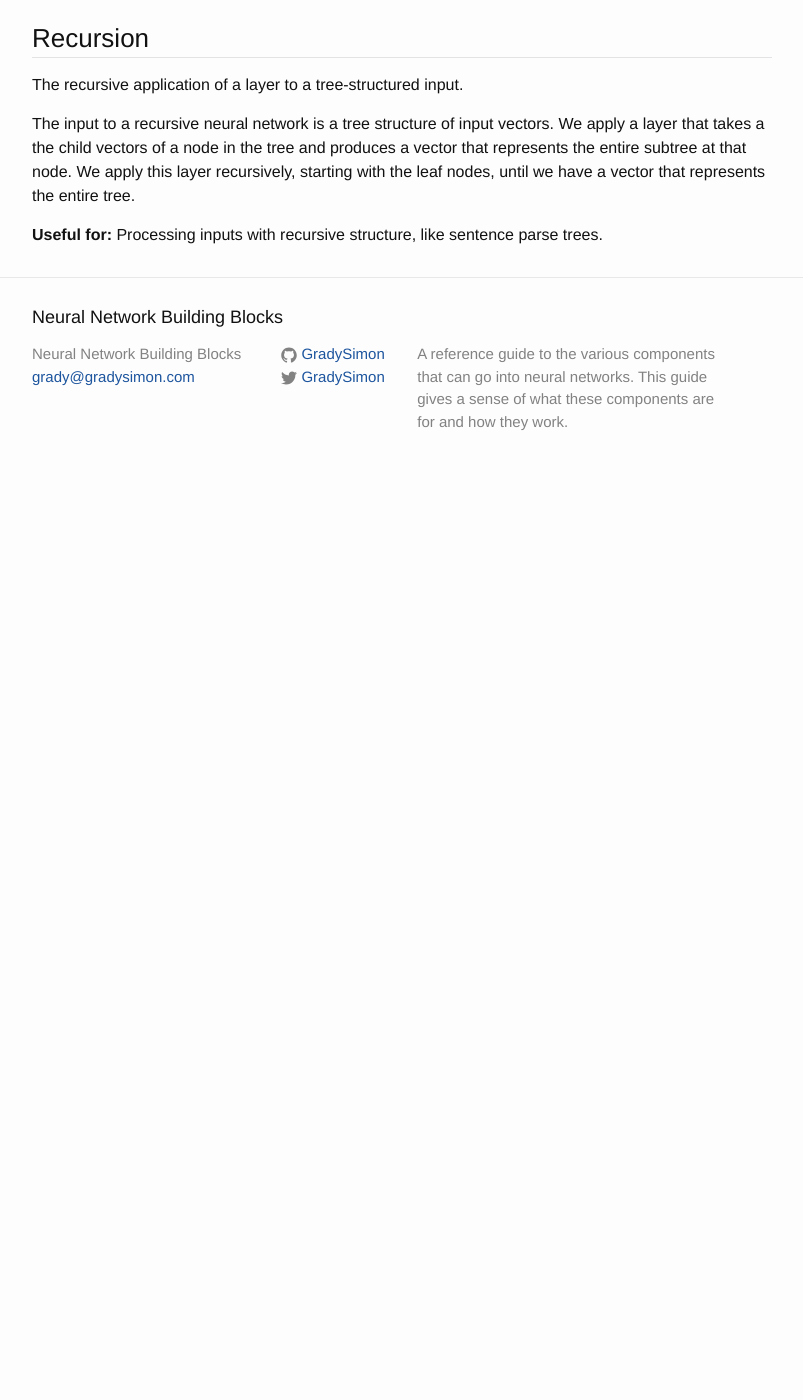
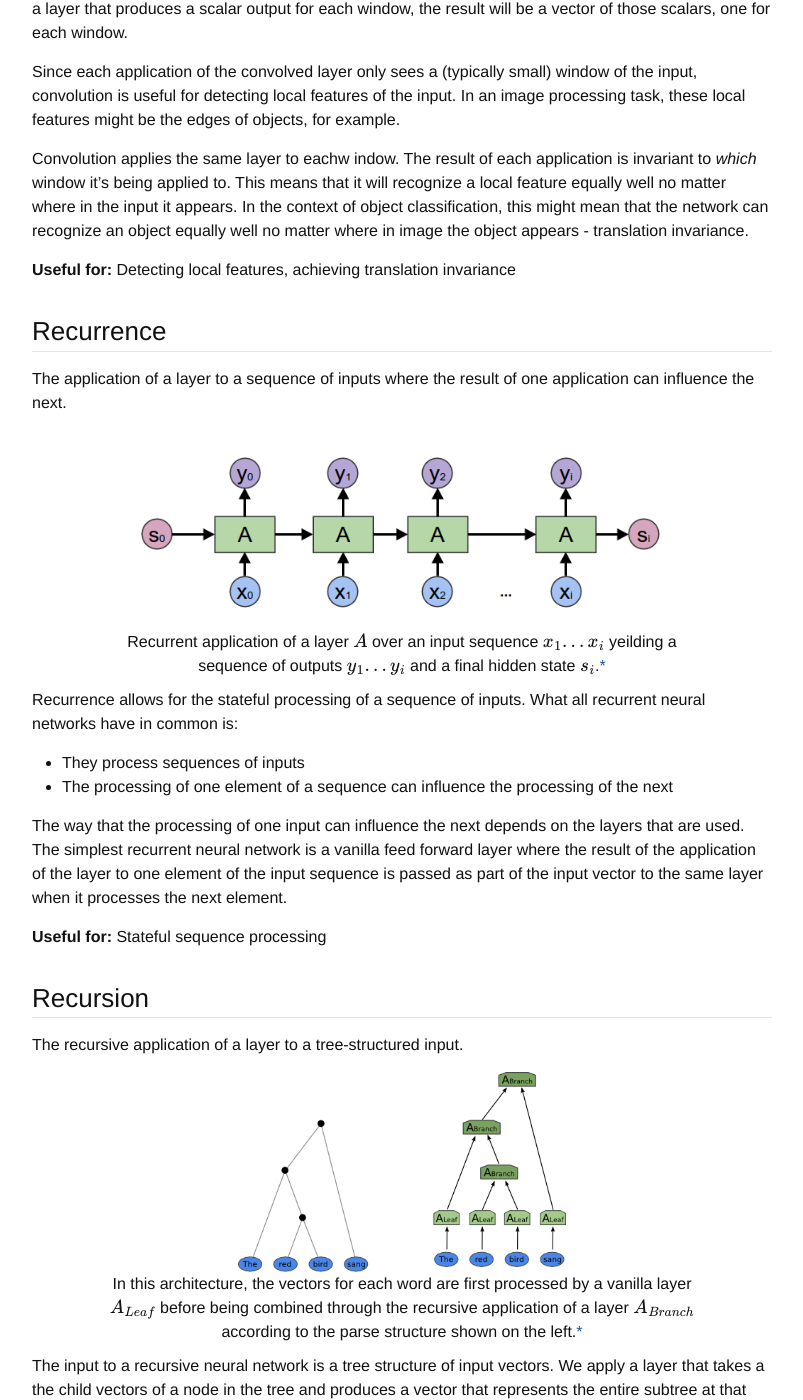
Before and after one commit to GradySimon/neural-network-building-blocks, a Jekyll site: the page built from index.md, in a window 1280 px wide and 1400 px high, scrolled down 4513 px. Shown: the whole window, without its empty margins (238-1041 px from the left). Built offline with Jekyll 4.4.1, drawn with Linux system fonts in a browser that asks for light colours; nearby versions of some CDN libraries; formulas are drawn with MathJax 3; before the commit the page ends 5006 px from its top, so only the background shows below that; some of the changed text lies outside the part shown.

Commit message:
Added figures, courtesy of Chris Olah

```diff
--- /dev/null
+++ b/_includes/ack-link.html
@@ -0,0 +1 @@
+<a href="#{{ include.name }}">{{ include.anchor }}</a>
--- /dev/null
+++ b/_includes/ack-target.html
@@ -0,0 +1 @@
+<a name="{{ include.name }}"></a>
--- a/css/building-blocks.css
+++ b/css/building-blocks.css
@@ -1,3 +1,25 @@
+img {
+    display: block;
+    margin: 0 auto;
+    height: 200px;
+}
+
+.figure {
+
+}
+
+.caption {
+    display: block;
+    margin: 0 auto;
+    text-align: center;
+    max-width: 80%;
+    margin-bottom: 10px;
+}
+
+.figure + .caption {
+    margin-top: -15px;
+}
+
 .section-header {
     padding-bottom: 5px;
     border-bottom: solid 1px #e2e3e4;
--- a/css/main.scss
+++ b/css/main.scss
@@ -15,7 +15,7 @@ $base-line-height: 1.5;
 $spacing-unit:     30px;
 
 $text-color:       #111;
-$background-color: #fdfdfd;
+$background-color: #fff;
 $brand-color:      #1d559e;
 
 $grey-color:       #828282;
--- a/index.md
+++ b/index.md
@@ -74,6 +74,12 @@ A max pooling layer segments the input into regions and returns the max value fr
 
 A recurrent unit that uses gates to manage long-term dependencies.
 
+![A GRU]({{ "/img/LSTM3-var-GRU.png" | prepend: site.baseurl }})
+{: .figure}
+
+The internals of a GRU{% include ack-link.html name="colah" anchor="*" %}
+{: .caption}
+
 The output vector or hidden state of a GRU at a given time step in a sequence depends on the current element of the sequence as well as the network's hidden state at the previous time step.
 
 The way that previous hidden state influences next hidden state is controlled by two internal layers called gates, the update gate and the reset gate.
@@ -106,6 +112,12 @@ $$
 {: .section-header}
 
 A recurrent unit that uses gates and an internal memory cell to manage long-term dependencies.
+
+![An LSTM]({{ "/img/LSTM3-chain.png" | prepend: site.baseurl }})
+{: .figure}
+
+The internals of an LSTM{% include ack-link.html name="colah" anchor="*" %}
+{: .caption}
 
 LSTMs are used primarily in recurrent neural networks. They maintain internal state, a vector typically referred to as a memory cell, across applications over a sequence of inputs. They have internal layers (gates) that allow the network to learn to control how information flows into and out of that memory cell upon processing an element of a sequence. These gates include.
 
@@ -204,6 +216,12 @@ Stacking is one of the primary ways that neural networks become deep. Some archi
 
 The application of a single layer to sliding, overlapping windows of an input.
 
+![Convolution]({{ "/img/Conv1.png" | prepend: site.baseurl }})
+{: .figure}
+
+1-dimensional convolution of a layer $$A$$ over an input sequence $$x_1 ... x_8$$.{% include ack-link.html name="colah" anchor="*" %}
+{: .caption}
+
 Convolution produces an output that has one more dimension than the convolved layer. If you convolve a layer that produces a scalar output for each window, the result will be a vector of those scalars, one for each window.
 
 Since each application of the convolved layer only sees a (typically small) window of the input, convolution is useful for detecting local features of the input. In an image processing task, these local features might be the edges of objects, for example.
@@ -216,6 +234,12 @@ Convolution applies the same layer to eachw indow. The result of each applicatio
 {: .section-header}
 
 The application of a layer to a sequence of inputs where the result of one application can influence the next.
+
+![A recurrent nerual network]({{ "/img/RNN-general.png" | prepend: site.baseurl }})
+{: .figure}
+
+Recurrent application of a layer $$A$$ over an input sequence $$x_1 ... x_i$$ yeilding a sequence of outputs $$y_1 ... y_i$$ and a final hidden state $$s_i$$.{% include ack-link.html name="colah" anchor="*" %}
+{: .caption}
 
 Recurrence allows for the stateful processing of a sequence of inputs. What all recurrent neural networks have in common is:
 
@@ -231,6 +255,17 @@ The way that the processing of one input can influence the next depends on the l
 
 The recursive application of a layer to a tree-structured input.
 
+![A recursive nerual network]({{ "/img/TreeNet.png" | prepend: site.baseurl }})
+{: .figure}
+
+In this architecture, the vectors for each word are first processed by a vanilla layer $$A_{Leaf}$$ before being combined through the recursive application of a layer $$A_{Branch}$$ according to the parse structure shown on the left.{% include ack-link.html name="colah" anchor="*" %}
+{: .caption}
+
 The input to a recursive neural network is a tree structure of input vectors. We apply a layer that takes a the child vectors of a node in the tree and produces a vector that represents the entire subtree at that node. We apply this layer recursively, starting with the leaf nodes, until we have a vector that represents the entire tree.
 
 **Useful for:** Processing inputs with recursive structure, like sentence parse trees.
+
+## Acknowledgements
+{: .section-header}
+
+{% include ack-target.html name="colah" %} Many thanks to Chris Olah, whose blog and especially the post [Neural Networks, Types, and Functional Programming](http://colah.github.io/posts/2015-09-NN-Types-FP/) inspired this project. Chris was also kind enough to allow me to use some of the excellent figures he made for that post and his post on [Understanding LSTM Networks](http://colah.github.io/posts/2015-08-Understanding-LSTMs/).
```
Also changed, not shown: img/Conv1.png (added), img/LSTM3-chain.png (added), img/LSTM3-var-GRU.png (added), img/RNN-general.png (added), img/TreeNet.png (added), 1 other file.
